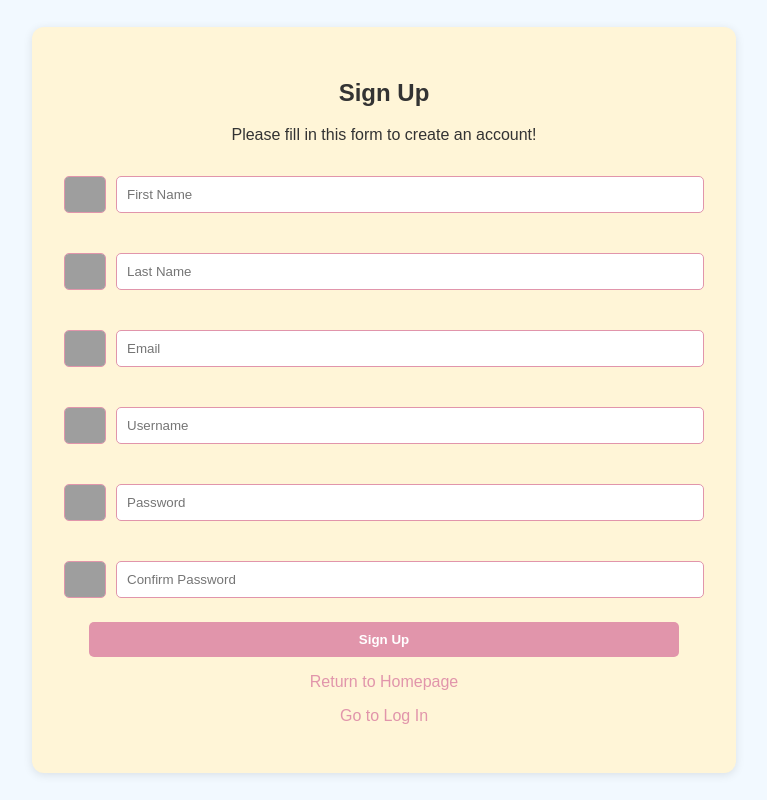
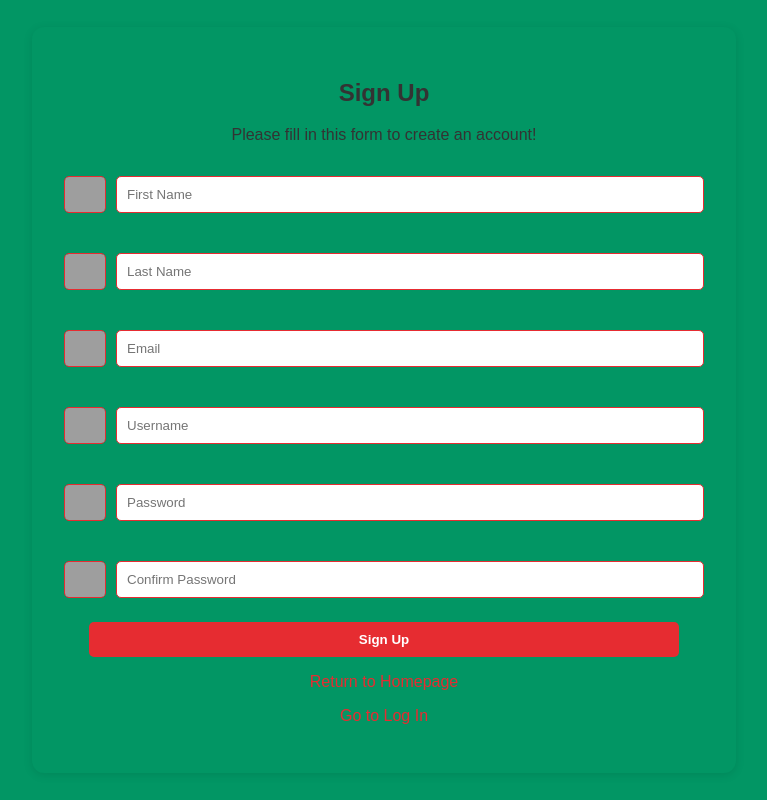
Before and after one commit to WebProgramming-Fall2025/Christmas-Fifteen-Puzzle, a PHP site: page /user_registration.php in a window 1280 px wide. Shown: the whole page, without its empty margins (256-1023 px from the left). Run offline with PHP 8.4, Linux system fonts and the light colour scheme; grey boxes are pictures that could not be loaded.

Commit message:
Updated UI color for auth system

```diff
--- a/auth/css/style2.css
+++ b/auth/css/style2.css
@@ -1,8 +1,20 @@
+/* Root Colors */
+:root {
+  --page-bg: rgb(2, 150, 100);
+  --header-bg: rgb(110, 21, 17);
+  --nav-bg: rgb(2, 150, 100);
+  --accent: rgb(230, 44, 49);
+  --accent-hover-text: rgb(0, 117, 73);
+  --text-color: rgb(253, 233, 206);
+  --black: #000000;
+  --off-white: rgb(253, 233, 206);
+}
+
 body {
     font-family: "Arial", sans-serif;
     margin: 0;
     padding: 0;
-    background-color: #f2f9ff;
+    background-color: var(--page-bg);
     display: flex;
     justify-content: center;
     align-items: center;
@@ -11,7 +23,7 @@ body {
   }
 
   .registration {
-    background-color: #fff5d7;
+    background-color: var(--nav-bg);
     padding: 2rem;
     border-radius: 12px;
     width: 50%;
@@ -20,7 +32,7 @@ body {
   }
 
   .error {
-    color: #e195ab;
+    color: var(--accent);
     font-size: 12pt;
     margin-bottom: 1rem;
   }
@@ -41,8 +53,8 @@ body {
   .icon {
     width: 40px;
     height: 35px;
-    background-color: #ffcce1;
-    border: 1px solid #e195ab;
+    background-color: var(--header-bg);
+    border: 1px solid var(--accent);
     display: flex;
     justify-content: center;
     align-items: center;
@@ -52,14 +64,14 @@ body {
 
   input {
     padding: 10px;
-    border: 1px solid #e195ab;
+    border: 1px solid var(--accent);
     border-radius: 5px;
     width: calc(100% - 50px);
     outline: none;
   }
 
   input[type="submit"] {
-    background-color: #e195ab;
+    background-color: var(--accent);
     color: #fff;
     padding: 10px 20px;
     border: none;
@@ -70,8 +82,8 @@ body {
   }
 
   input[type="submit"]:hover {
-    background-color: #ffcce1;
-    color: #333;
+    background-color: var(--header-bg);
+    color: var(--text-color);
   }
 
   .center {
@@ -86,12 +98,12 @@ body {
   }
 
   a {
-    color: #e195ab;
+    color: var(--accent);
     text-decoration: none;
     transition: color 0.3s ease;
   }
 
   a:hover {
-    color: #ffcce1;
+    color: var(--header-bg);
     text-decoration: underline;
   }
--- a/puzzle/puzzle.html
+++ b/puzzle/puzzle.html
@@ -27,7 +27,7 @@
             target="_self"
             rel="noopener noreferrer"
             class="header__link"
-            >Homepage</a
+            >Logout</a
           >
         </nav>
       </div>
```
Also changed, not shown: auth/css/style.css (+28 -16 lines), auth/css/style3.css (+25 -13 lines).
